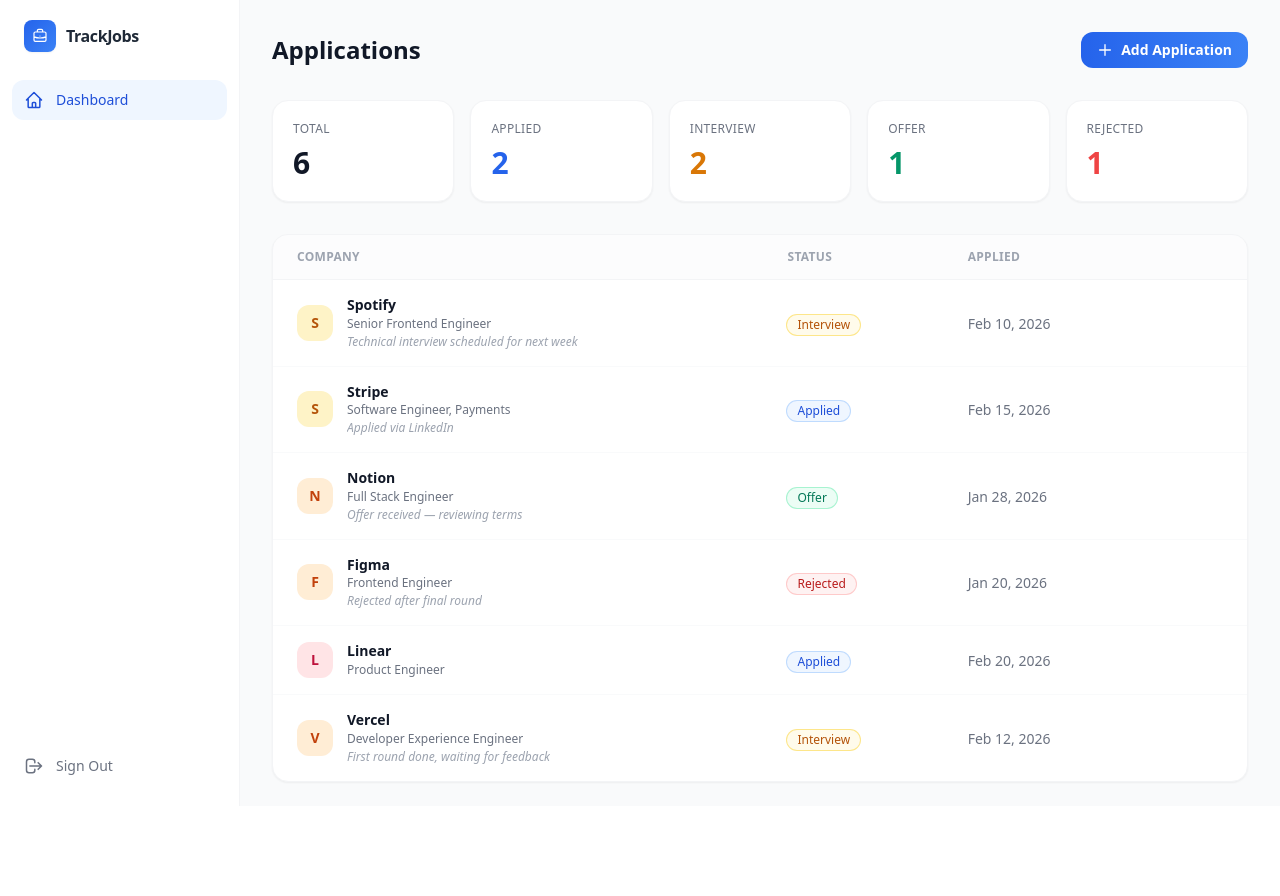
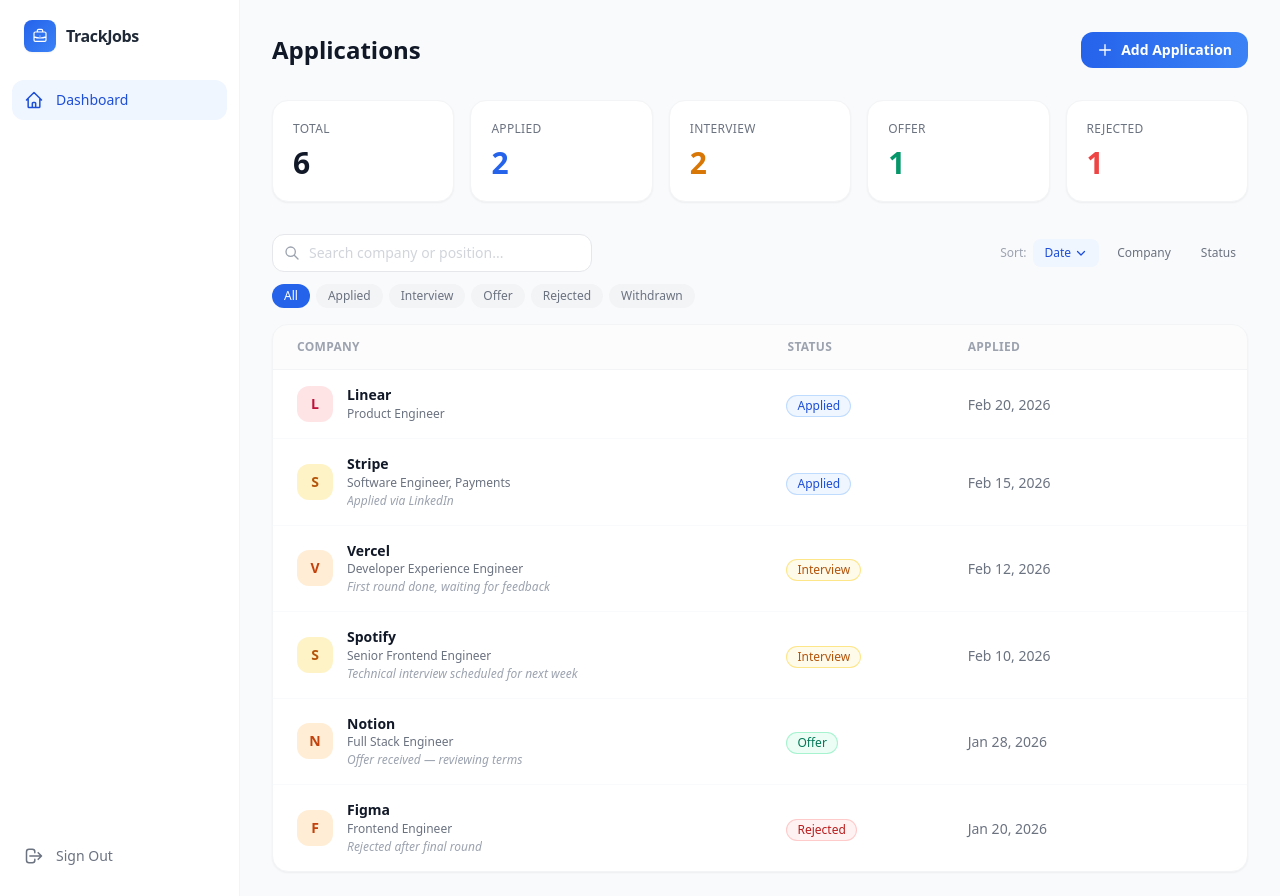
Before and after one commit to basarardabaykal/trackjobapplications-frontend, a React (Vite) app: page /dashboard in a window 1280 px wide. Before the commit the page ends 806 px from the top, so only its background shows below. Built offline with nearby package versions, Linux system fonts and the light colour scheme.

Commit message:
feat(dashboard): add search, status filter, sort, edit and delete to DashboardPage

```diff
--- a/src/pages/DashboardPage.tsx
+++ b/src/pages/DashboardPage.tsx
@@ -1,16 +1,58 @@
-import { useState } from 'react'
+import { useMemo, useState } from 'react'
 import Sidebar from '../components/dashboard/Sidebar'
 import Header from '../components/dashboard/Header'
 import StatCard from '../components/dashboard/StatCard'
 import ApplicationsTable from '../components/dashboard/ApplicationsTable'
 import AddApplicationModal from '../components/dashboard/AddApplicationModal'
+import ConfirmModal from '../components/dashboard/ConfirmModal'
+import TableFilters from '../components/dashboard/TableFilters'
 import { PlusIcon } from '../components/icons'
 import { MOCK_APPLICATIONS } from '../data/mockApplications'
-import { JobApplication } from '../types'
+import { ApplicationStatus, JobApplication } from '../types'
+
+type SortKey = 'date' | 'company' | 'status'
+type StatusFilter = ApplicationStatus | 'all'
+
+const STATUS_ORDER: ApplicationStatus[] = ['applied', 'interview', 'offer', 'rejected', 'withdrawn']
 
 export default function DashboardPage() {
   const [apps, setApps] = useState<JobApplication[]>(MOCK_APPLICATIONS)
-  const [modalOpen, setModalOpen] = useState(false)
+
+  // Modal state
+  const [addOpen, setAddOpen] = useState(false)
+  const [editTarget, setEditTarget] = useState<JobApplication | null>(null)
+  const [deleteTarget, setDeleteTarget] = useState<JobApplication | null>(null)
+
+  // Filter / sort state
+  const [search, setSearch] = useState('')
+  const [statusFilter, setStatusFilter] = useState<StatusFilter>('all')
+  const [sortKey, setSortKey] = useState<SortKey>('date')
+  const [sortDir, setSortDir] = useState<'asc' | 'desc'>('desc')
+
+  function handleSortChange(key: SortKey) {
+    if (sortKey === key) {
+      setSortDir(d => (d === 'asc' ? 'desc' : 'asc'))
+    } else {
+      setSortKey(key)
+      setSortDir('asc')
+    }
+  }
+
+  const filtered = useMemo(() => {
+    const q = search.toLowerCase()
+    return apps
+      .filter(a => statusFilter === 'all' || a.status === statusFilter)
+      .filter(a =>
+        a.company.toLowerCase().includes(q) || a.position.toLowerCase().includes(q),
+      )
+      .sort((a, b) => {
+        let cmp = 0
+        if (sortKey === 'date') cmp = a.applied_date.localeCompare(b.applied_date)
+        if (sortKey === 'company') cmp = a.company.localeCompare(b.company)
+        if (sortKey === 'status') cmp = STATUS_ORDER.indexOf(a.status) - STATUS_ORDER.indexOf(b.status)
+        return sortDir === 'asc' ? cmp : -cmp
+      })
+  }, [apps, search, statusFilter, sortKey, sortDir])
 
   const stats = {
     total: apps.length,
@@ -22,13 +64,22 @@
 
   function handleAdd(data: Omit<JobApplication, 'id' | 'created_at' | 'updated_at'>) {
     const now = new Date().toISOString()
-    const newApp: JobApplication = {
-      ...data,
-      id: Date.now(),
-      created_at: now,
-      updated_at: now,
-    }
-    setApps(prev => [newApp, ...prev])
+    setApps(prev => [{ ...data, id: Date.now(), created_at: now, updated_at: now }, ...prev])
+  }
+
+  function handleEdit(data: Omit<JobApplication, 'id' | 'created_at' | 'updated_at'>) {
+    if (!editTarget) return
+    setApps(prev =>
+      prev.map(a =>
+        a.id === editTarget.id ? { ...a, ...data, updated_at: new Date().toISOString() } : a,
+      ),
+    )
+  }
+
+  function handleDelete() {
+    if (!deleteTarget) return
+    setApps(prev => prev.filter(a => a.id !== deleteTarget.id))
+    setDeleteTarget(null)
   }
 
   return (
@@ -41,7 +92,7 @@
             title="Applications"
             action={
               <button
-                onClick={() => setModalOpen(true)}
+                onClick={() => setAddOpen(true)}
                 className="inline-flex items-center gap-2 px-4 py-2 rounded-xl text-sm font-semibold text-white bg-gradient-to-r from-blue-600 to-blue-500 hover:from-blue-700 hover:to-blue-600 hover:shadow-md hover:shadow-blue-200 transition-all duration-200"
               >
                 <PlusIcon />
@@ -58,14 +109,48 @@
             <StatCard label="Rejected" value={stats.rejected} color="text-red-500" />
           </div>
 
-          <ApplicationsTable applications={apps} />
+          <TableFilters
+            search={search}
+            onSearchChange={setSearch}
+            statusFilter={statusFilter}
+            onStatusFilterChange={setStatusFilter}
+            sortKey={sortKey}
+            sortDir={sortDir}
+            onSortChange={handleSortChange}
+          />
+
+          <ApplicationsTable
+            applications={filtered}
+            onEdit={app => setEditTarget(app)}
+            onDelete={app => setDeleteTarget(app)}
+          />
         </div>
       </div>
 
       <AddApplicationModal
-        open={modalOpen}
-        onClose={() => setModalOpen(false)}
+        open={addOpen}
+        onClose={() => setAddOpen(false)}
         onSubmit={handleAdd}
+      />
+
+      <AddApplicationModal
+        open={!!editTarget}
+        onClose={() => setEditTarget(null)}
+        onSubmit={handleEdit}
+        initialData={editTarget ?? undefined}
+      />
+
+      <ConfirmModal
+        open={!!deleteTarget}
+        title="Delete application"
+        description={
+          deleteTarget
+            ? `Remove ${deleteTarget.company} — ${deleteTarget.position}? This cannot be undone.`
+            : ''
+        }
+        confirmLabel="Delete"
+        onConfirm={handleDelete}
+        onCancel={() => setDeleteTarget(null)}
       />
     </div>
   )
```
